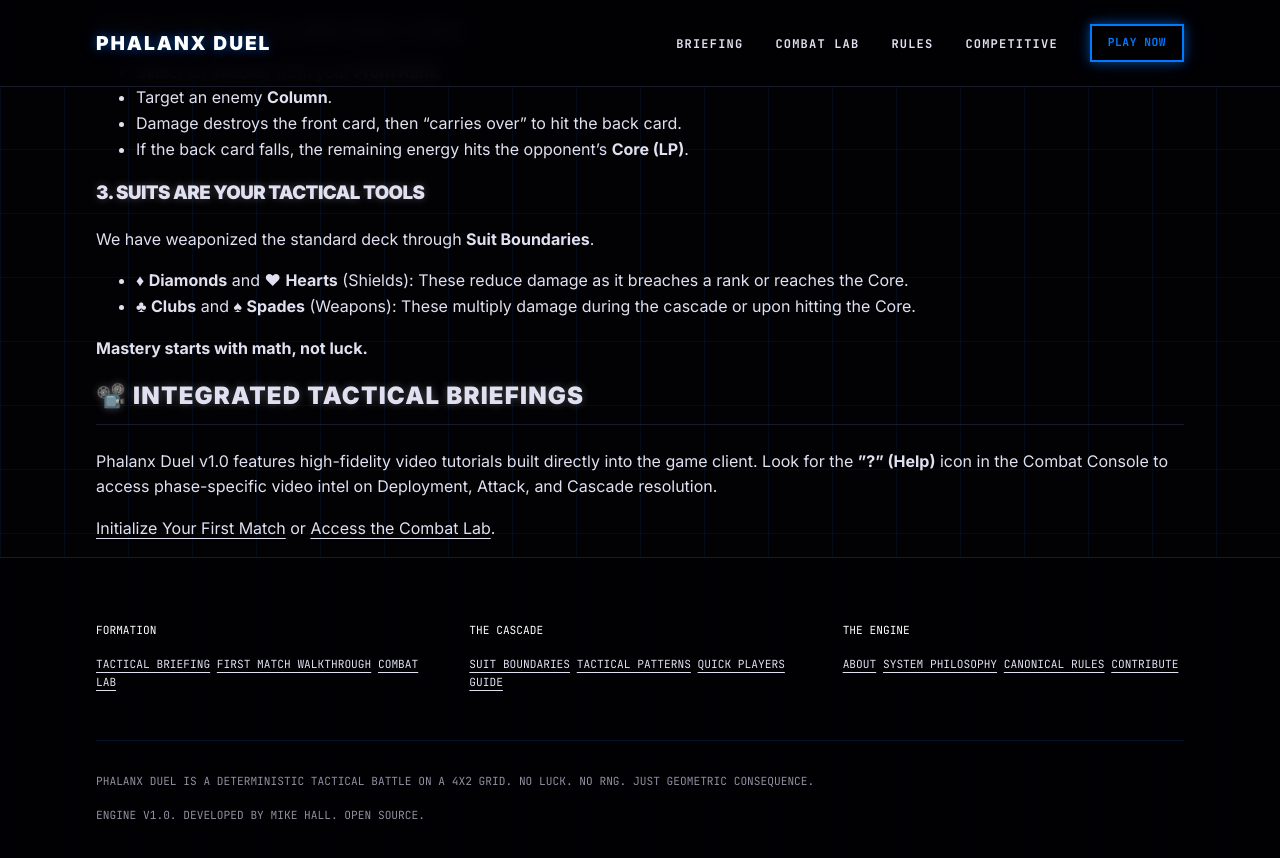
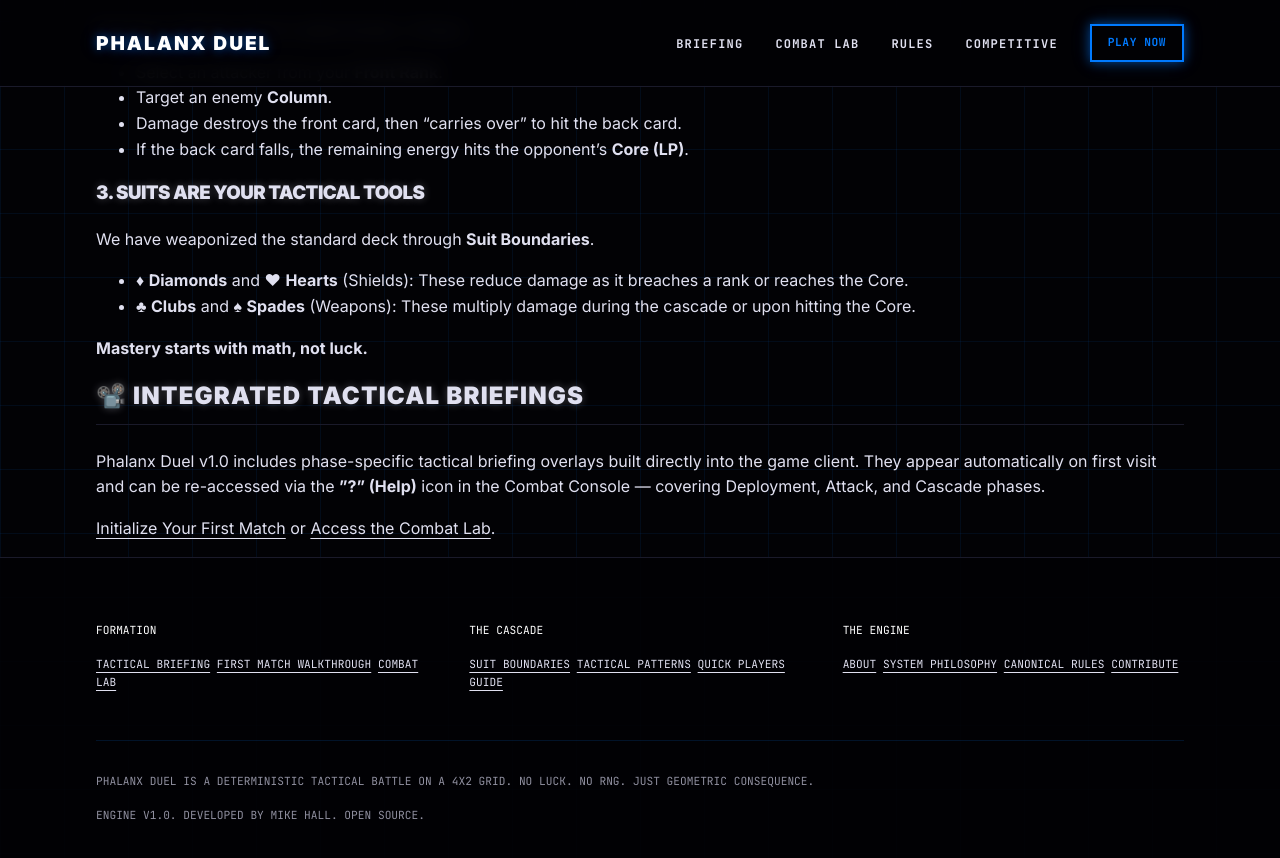
Before and after one commit to phalanxduel/phalanxduel.github.io, a Jekyll site: the page built from learn/getting-started.md, in a window 1280 px wide and 900 px high, scrolled down 555 px. Shown: the top 858 px of the window. Built offline with Jekyll 4.4.1, drawn with Linux system fonts in a browser that asks for light colours.

Commit message:
fix(site): replace inaccurate video briefing claims with accurate overlay descriptions
Co-Authored-By: Claude Sonnet 4.6 <noreply@anthropic.com>

```diff
--- a/learn/getting-started.md
+++ b/learn/getting-started.md
@@ -32,6 +32,6 @@ We have weaponized the standard deck through **Suit Boundaries**.
 **Mastery starts with math, not luck.**
 
 ## 📽️ Integrated Tactical Briefings
-Phalanx Duel v1.0 features high-fidelity video tutorials built directly into the game client. Look for the **"?" (Help)** icon in the Combat Console to access phase-specific video intel on Deployment, Attack, and Cascade resolution.
+Phalanx Duel v1.0 includes phase-specific tactical briefing overlays built directly into the game client. They appear automatically on first visit and can be re-accessed via the **"?" (Help)** icon in the Combat Console — covering Deployment, Attack, and Cascade phases.
 
 [Initialize Your First Match]({{ '/learn/first-match/' | relative_url }}) or [Access the Combat Lab]({{ '/tools/battle-calculator/' | relative_url }}).
```
Also changed, not shown: faq.md (+1 -1 lines), roadmap.md (+1 -1 lines).
